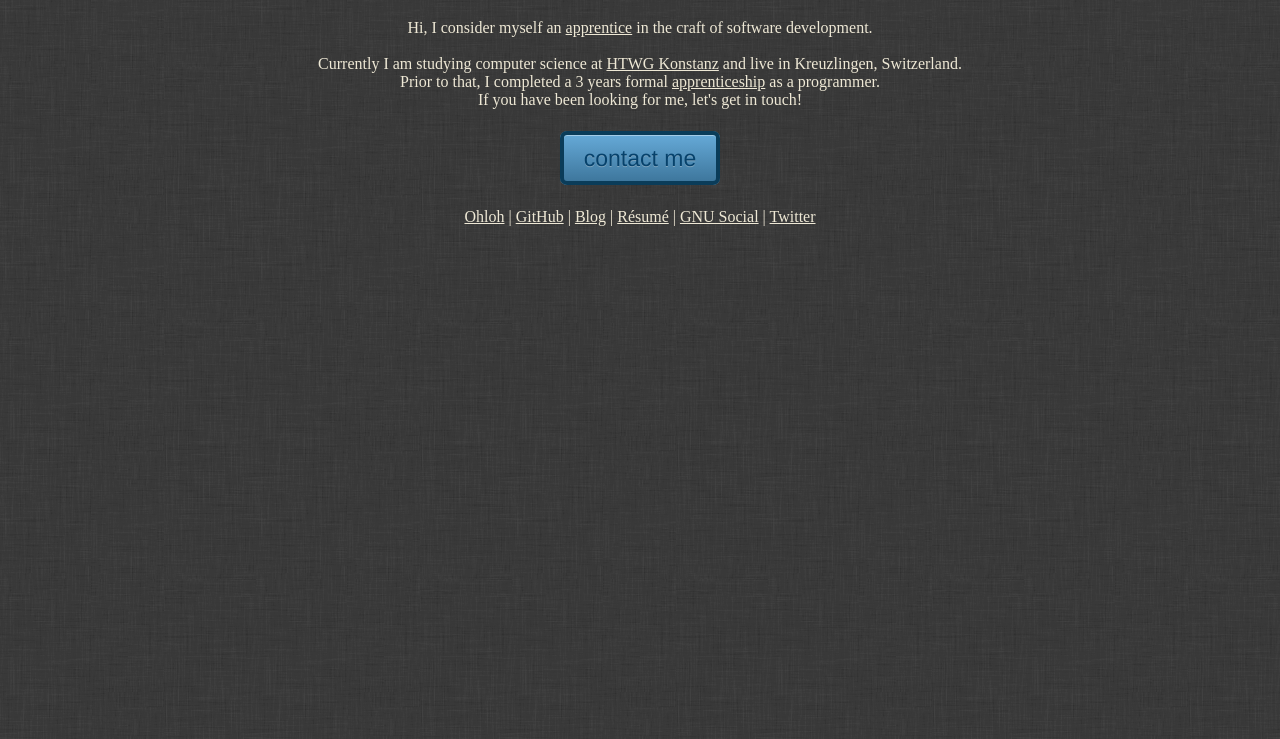
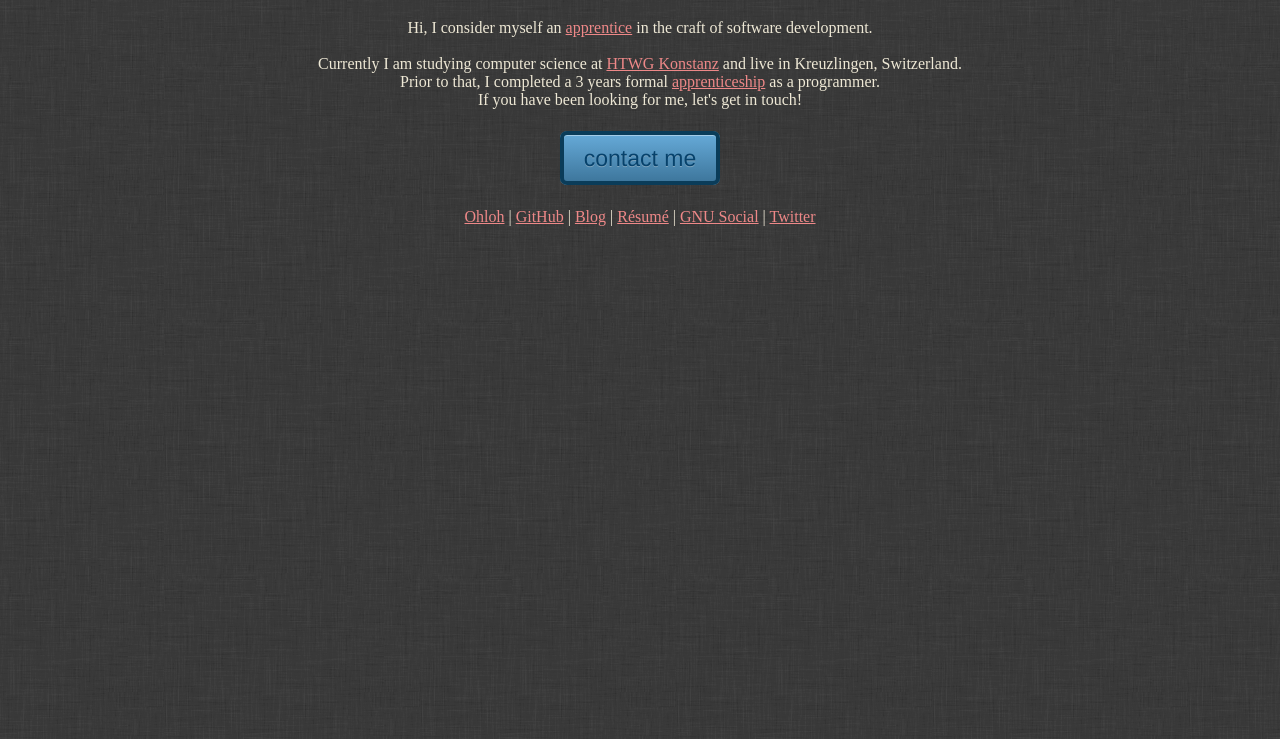
Before and after one commit to jubalh/jubalh.github.com, a plain HTML site: page index.html in a window 1280 px wide. Shown: the part 61-800 px from the top of the page. Drawn offline with nearby package versions, Linux system fonts and the light colour scheme.

Commit message:
changing color of links

```diff
--- a/index.html
+++ b/index.html
@@ -10,10 +10,9 @@
 				color: #eee8d5;
 			}
 			a {
-				color: #eee8d5;
+				color: #ee8888;
 			}
 			.viewport {
-				top: 5em;
 				left: 35%;
 				text-align: center;
 			}
```
